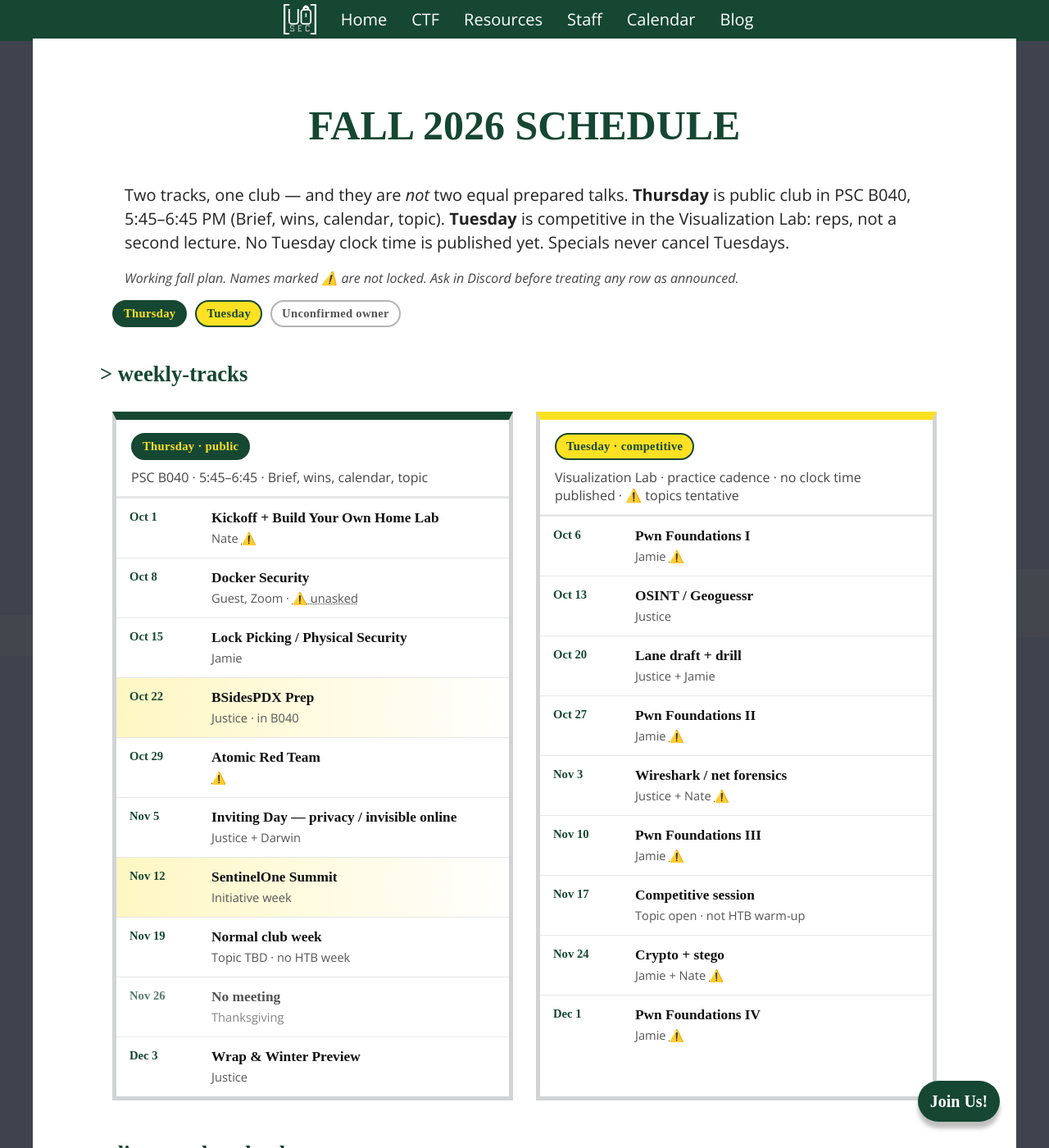
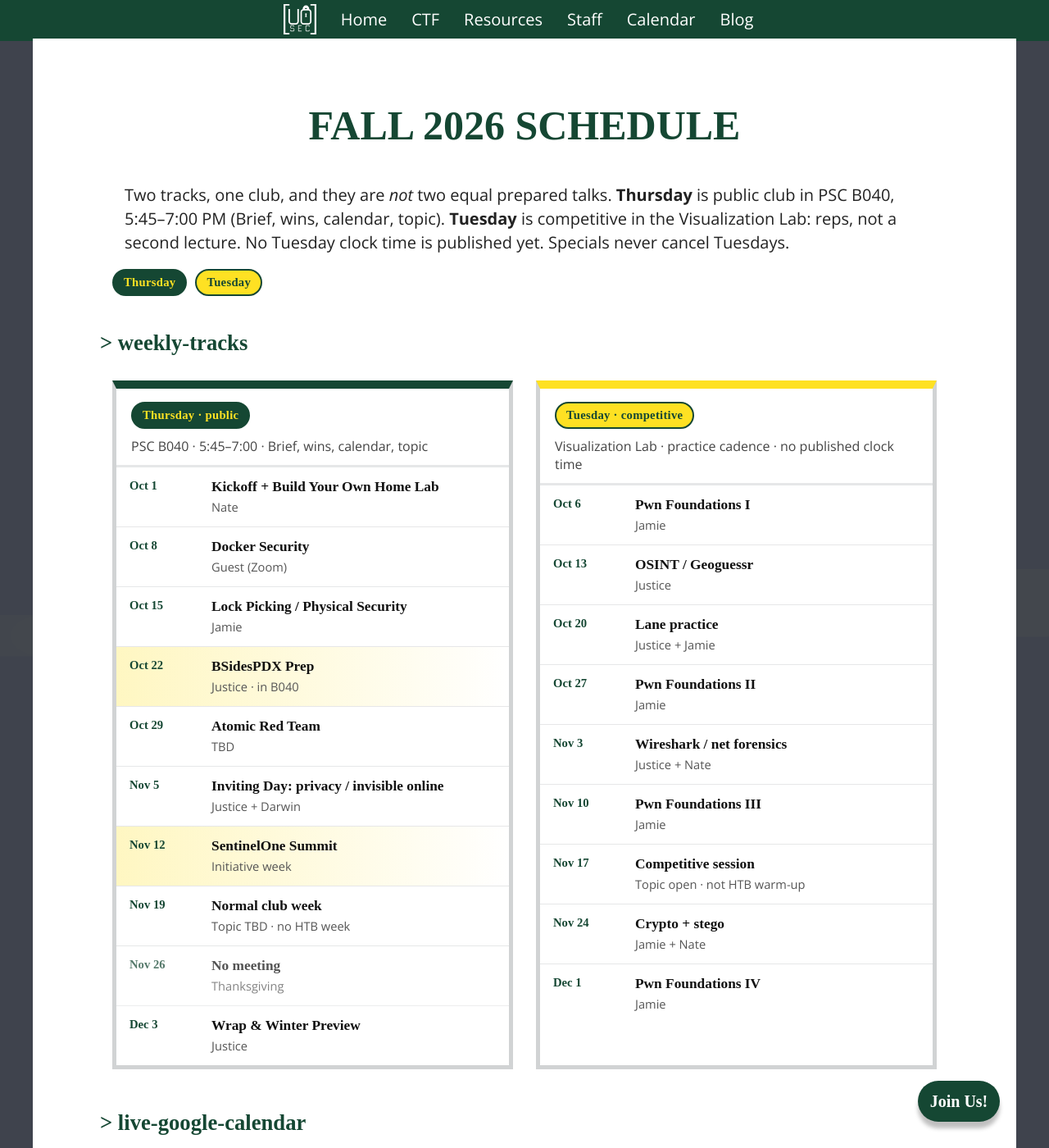
Before and after one commit to uocyb/uocyb.github.io, a Jekyll site: the page calendar.html, which Jekyll copies as it is, in a window 1280 px wide and 1400 px high. Shown: the whole window at 82% size. Built offline with Jekyll 4.4.1, drawn with Linux system fonts in a browser that asks for light colours; some web fonts are replaced; some of the changed text lies outside the part shown.

Commit message:
Cleaned up Website for Merge
Replace em dashes with colons/commas in lists and descriptions for consistency. Update Thursday meeting time from 5:45–6:45 PM to 5:45–7:00 PM. Remove uncertainty markers (⚠️) and confirmation notes from calendar entries, replacing with simpler labels. Simplify list formatting and punctuation across pages for improved readability.

```diff
--- a/calendar.html
+++ b/calendar.html
@@ -5,7 +5,7 @@
 <head>
 	<meta charset="utf-8">
 	<meta name="viewport" content="width=device-width, initial-scale=1.0">
-	<meta name="description" content="Fall 2026 schedule for the University of Oregon Cybersecurity Club — Thursday public club and Tuesday competitive track.">
+	<meta name="description" content="Fall 2026 schedule for the University of Oregon Cybersecurity Club: Thursday public club and Tuesday competitive track.">
 	<meta name="keywords" content="University, of, Oregon, Cybersecurity, Club, UO, cyber, security, clubs, ctf">
 	<meta name="google-site-verification" content="Ykx8mQAHi4WhIP6vn9zxa6az8s_-HGDF5lAEs9fTf4Y" />
 	<title>Calendar | University of Oregon Cybersecurity Club</title>
@@ -50,17 +50,15 @@
 			<h1 class="title">FALL 2026 SCHEDULE</h1>
 
 			<p class="schedule-lede">
-				Two tracks, one club — and they are <em>not</em> two equal prepared talks.
-				<strong>Thursday</strong> is public club in PSC B040, 5:45–6:45 PM (Brief, wins, calendar, topic).
+				Two tracks, one club, and they are <em>not</em> two equal prepared talks.
+				<strong>Thursday</strong> is public club in PSC B040, 5:45–7:00 PM (Brief, wins, calendar, topic).
 				<strong>Tuesday</strong> is competitive in the Visualization Lab: reps, not a second lecture.
 				No Tuesday clock time is published yet. Specials never cancel Tuesdays.
 			</p>
-			<p class="schedule-footnote">Working fall plan. Names marked ⚠️ are not locked. Ask in Discord before treating any row as announced.</p>
 
 			<div class="schedule-legend" aria-label="Schedule legend">
 				<span class="pill pill-public">Thursday</span>
 				<span class="pill pill-comp">Tuesday</span>
-				<span class="pill pill-warn">Unconfirmed owner</span>
 			</div>
 
 
@@ -70,21 +68,21 @@
 					<div class="track-col track-thu">
 						<header class="track-header">
 							<span class="pill pill-public">Thursday · public</span>
-							<p>PSC B040 · 5:45–6:45 · Brief, wins, calendar, topic</p>
+							<p>PSC B040 · 5:45–7:00 · Brief, wins, calendar, topic</p>
 						</header>
 						<ol class="session-list">
 							<li>
 								<div class="session-when">Oct 1</div>
 								<div class="session-body">
 									<strong>Kickoff + Build Your Own Home Lab</strong>
-									<span class="owner">Nate <abbr title="Owner not yet confirmed">⚠️</abbr></span>
+									<span class="owner">Nate</span>
 								</div>
 							</li>
 							<li>
 								<div class="session-when">Oct 8</div>
 								<div class="session-body">
 									<strong>Docker Security</strong>
-									<span class="owner">Guest, Zoom · <abbr title="Guest not yet asked">⚠️ unasked</abbr></span>
+									<span class="owner">Guest (Zoom)</span>
 								</div>
 							</li>
 							<li>
@@ -105,13 +103,13 @@
 								<div class="session-when">Oct 29</div>
 								<div class="session-body">
 									<strong>Atomic Red Team</strong>
-									<span class="owner"><abbr title="Owner not yet confirmed">⚠️</abbr></span>
+									<span class="owner">TBD</span>
 								</div>
 							</li>
 							<li>
 								<div class="session-when">Nov 5</div>
 								<div class="session-body">
-									<strong>Inviting Day — privacy / invisible online</strong>
+									<strong>Inviting Day: privacy / invisible online</strong>
 									<span class="owner">Justice + Darwin</span>
 								</div>
 							</li>
@@ -149,14 +147,14 @@
 					<div class="track-col track-tue">
 						<header class="track-header">
 							<span class="pill pill-comp">Tuesday · competitive</span>
-							<p>Visualization Lab · practice cadence · no clock time published · ⚠️ topics tentative</p>
+							<p>Visualization Lab · practice cadence · no published clock time</p>
 						</header>
 						<ol class="session-list">
 							<li>
 								<div class="session-when">Oct 6</div>
 								<div class="session-body">
 									<strong>Pwn Foundations I</strong>
-									<span class="owner">Jamie <abbr title="Awaiting Sep 21 confirm">⚠️</abbr></span>
+									<span class="owner">Jamie</span>
 								</div>
 							</li>
 							<li>
@@ -169,7 +167,7 @@
 							<li>
 								<div class="session-when">Oct 20</div>
 								<div class="session-body">
-									<strong>Lane draft + drill</strong>
+									<strong>Lane practice</strong>
 									<span class="owner">Justice + Jamie</span>
 								</div>
 							</li>
@@ -177,21 +175,21 @@
 								<div class="session-when">Oct 27</div>
 								<div class="session-body">
 									<strong>Pwn Foundations II</strong>
-									<span class="owner">Jamie <abbr title="Awaiting Sep 21 confirm">⚠️</abbr></span>
+									<span class="owner">Jamie</span>
 								</div>
 							</li>
 							<li>
 								<div class="session-when">Nov 3</div>
 								<div class="session-body">
 									<strong>Wireshark / net forensics</strong>
-									<span class="owner">Justice + Nate <abbr title="Nate not confirmed">⚠️</abbr></span>
+									<span class="owner">Justice + Nate</span>
 								</div>
 							</li>
 							<li>
 								<div class="session-when">Nov 10</div>
 								<div class="session-body">
 									<strong>Pwn Foundations III</strong>
-									<span class="owner">Jamie <abbr title="Awaiting Sep 21 confirm">⚠️</abbr></span>
+									<span class="owner">Jamie</span>
 								</div>
 							</li>
 							<li>
@@ -205,14 +203,14 @@
 								<div class="session-when">Nov 24</div>
 								<div class="session-body">
 									<strong>Crypto + stego</strong>
-									<span class="owner">Jamie + Nate <abbr title="Not fully confirmed">⚠️</abbr></span>
+									<span class="owner">Jamie + Nate</span>
 								</div>
 							</li>
 							<li>
 								<div class="session-when">Dec 1</div>
 								<div class="session-body">
 									<strong>Pwn Foundations IV</strong>
-									<span class="owner">Jamie <abbr title="Awaiting Sep 21 confirm">⚠️</abbr></span>
+									<span class="owner">Jamie</span>
 								</div>
 							</li>
 						</ol>
--- a/ctf.html
+++ b/ctf.html
@@ -5,7 +5,7 @@
 <head>
 	<meta charset="utf-8">
 	<meta name="viewport" content="width=device-width, initial-scale=1.0">
-	<meta name="description" content="Capture the Flag (CTF) competitions explained — the challenge categories the University of Oregon Cybersecurity Club trains for.">
+	<meta name="description" content="Capture the Flag (CTF) competitions explained: the challenge categories the University of Oregon Cybersecurity Club trains for.">
 	<meta name="keywords" content="University, of, Oregon, Cybersecurity, Club, UO, cyber, security, clubs, ctf">
 	<meta name="google-site-verification" content="Ykx8mQAHi4WhIP6vn9zxa6az8s_-HGDF5lAEs9fTf4Y" />
 	<title>Capture the Flag | University of Oregon Cybersecurity Club</title>
```
Also changed, not shown: other parts of calendar.html (+1 -3 lines), _posts/2026-07-08-welcome-to-the-uosec-blog.md (+8 -8 lines), index.html (+9 -12 lines), links.html (+7 -7 lines).
